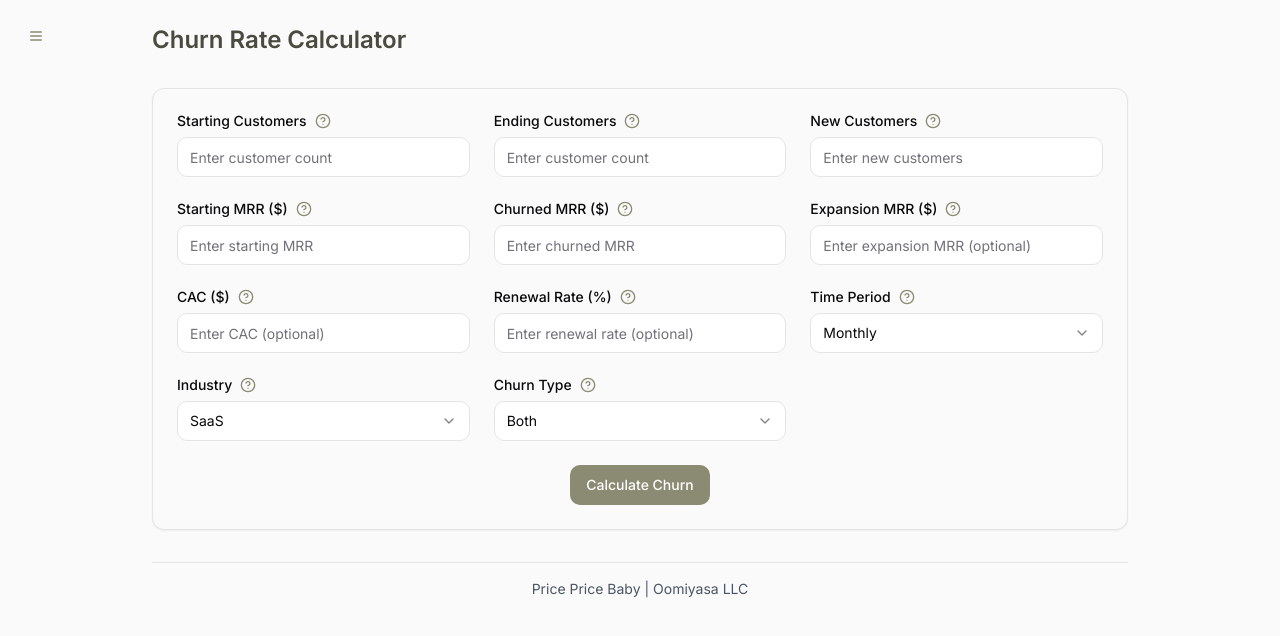
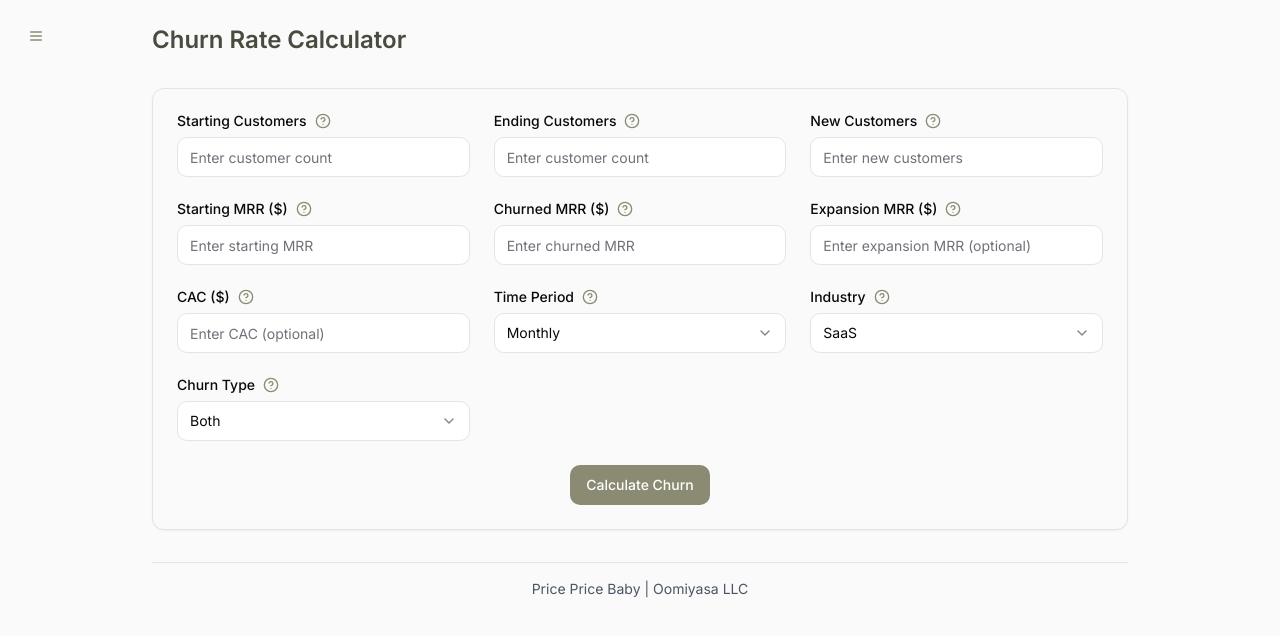
Before and after one commit to oomiyasa/price-price-baby, a React (Vite) app: page /churn in a window 1280 px wide. Shown: the top 636 px of the page. Built offline with nearby package versions, Linux system fonts and the light colour scheme.

Commit message:
Remove superfluous input fields
This commit removes input fields from the churn calculator that do not contribute to the final calculation.

```diff
--- a/src/components/revenue/components/ChurnForm.tsx
+++ b/src/components/revenue/components/ChurnForm.tsx
@@ -38,7 +38,6 @@ export const ChurnForm: React.FC<ChurnFormProps> = ({ onSubmit }) => {
       churnedMRR: undefined,
       expansionMRR: undefined,
       customerAcquisitionCost: undefined,
-      renewalRate: undefined,
       timePeriod: "monthly",
       churnType: "both",
       industry: "saas",
@@ -270,37 +269,6 @@ export const ChurnForm: React.FC<ChurnFormProps> = ({ onSubmit }) => {
 
               <FormField
                 control={form.control}
-                name="renewalRate"
-                render={({ field }) => (
-                  <FormItem>
-                    <FormLabel className="flex items-center gap-2">
-                      Renewal Rate (%)
-                      <Tooltip>
-                        <TooltipTrigger asChild>
-                          <HelpCircle className="h-4 w-4 text-[#8B8B73] cursor-help" />
-                        </TooltipTrigger>
-                        <TooltipContent className="max-w-xs">
-                          Percentage of customers who renew (optional)
-                        </TooltipContent>
-                      </Tooltip>
-                    </FormLabel>
-                    <FormControl>
-                      <Input
-                        type="number"
-                        placeholder="Enter renewal rate (optional)"
-                        {...field}
-                        onChange={(e) =>
-                          field.onChange(e.target.value ? Number(e.target.value) : undefined)
-                        }
-                      />
-                    </FormControl>
-                    <FormMessage />
-                  </FormItem>
-                )}
-              />
-
-              <FormField
-                control={form.control}
                 name="timePeriod"
                 render={({ field }) => (
                   <FormItem>
--- a/src/components/revenue/types.ts
+++ b/src/components/revenue/types.ts
@@ -33,7 +33,6 @@ export interface ChurnData {
   churnedMRR: number;
   expansionMRR?: number;
   customerAcquisitionCost?: number;
-  renewalRate?: number;
   timePeriod: "monthly" | "quarterly" | "annually";
   churnType: "voluntary" | "involuntary" | "both";
   industry: Industry;
```
